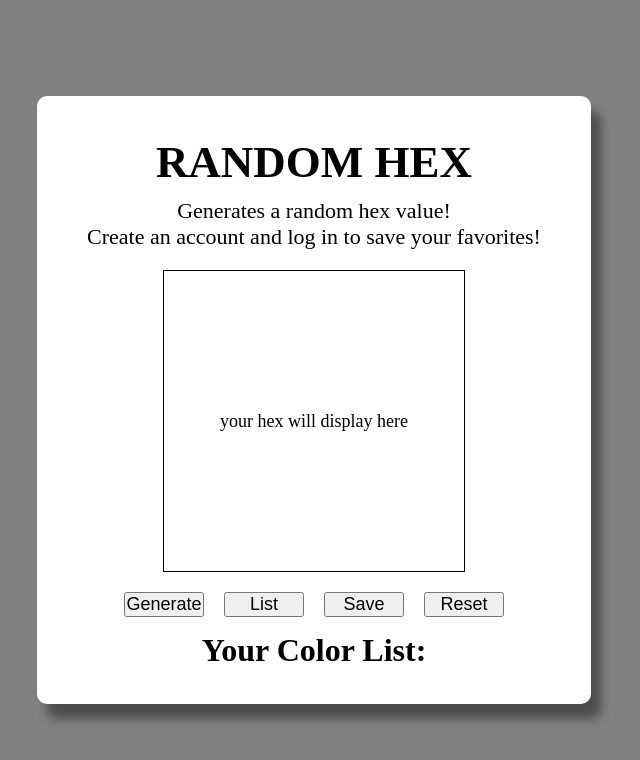
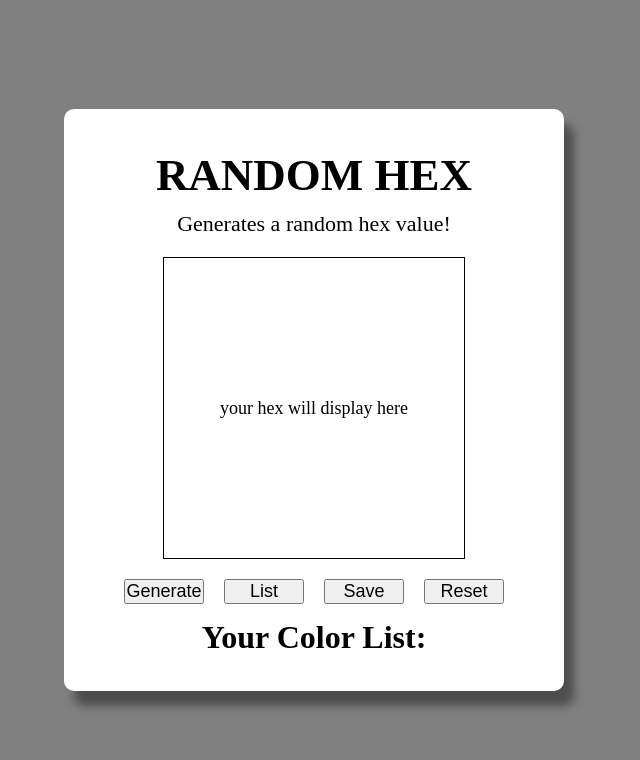
Before and after one commit to TimGeorge89/hex-firebase, a Vue app: page / in a window 1280 px wide. Shown: the top 760 px of the page, without its empty margins (326-966 px from the left). Built offline with nearby package versions, Linux system fonts and the light colour scheme.

Commit message:
removed login

```diff
--- a/src/views/Home.vue
+++ b/src/views/Home.vue
@@ -17,7 +17,7 @@
         <div class="header">
           <h1>RANDOM HEX</h1>
           <p>Generates a random hex value!</p>
-          <p>Create an account and log in to save your favorites!</p>
+          <!-- <p>Create an account and log in to save your favorites!</p> -->
         </div>
         <!-- COLOR DISPLAY -->
         <div :style="{ background: activeColor }" class="color-display">
```
